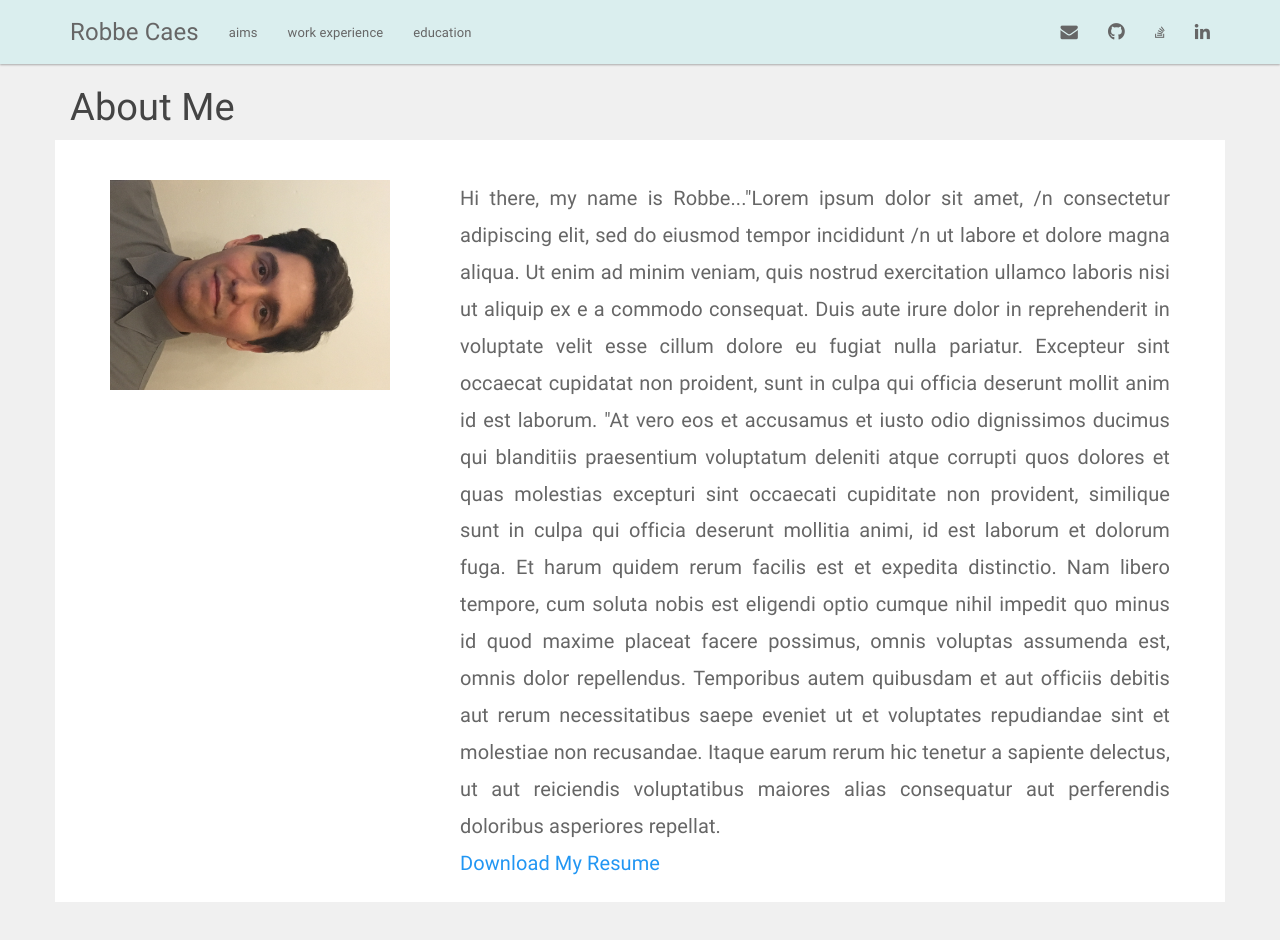
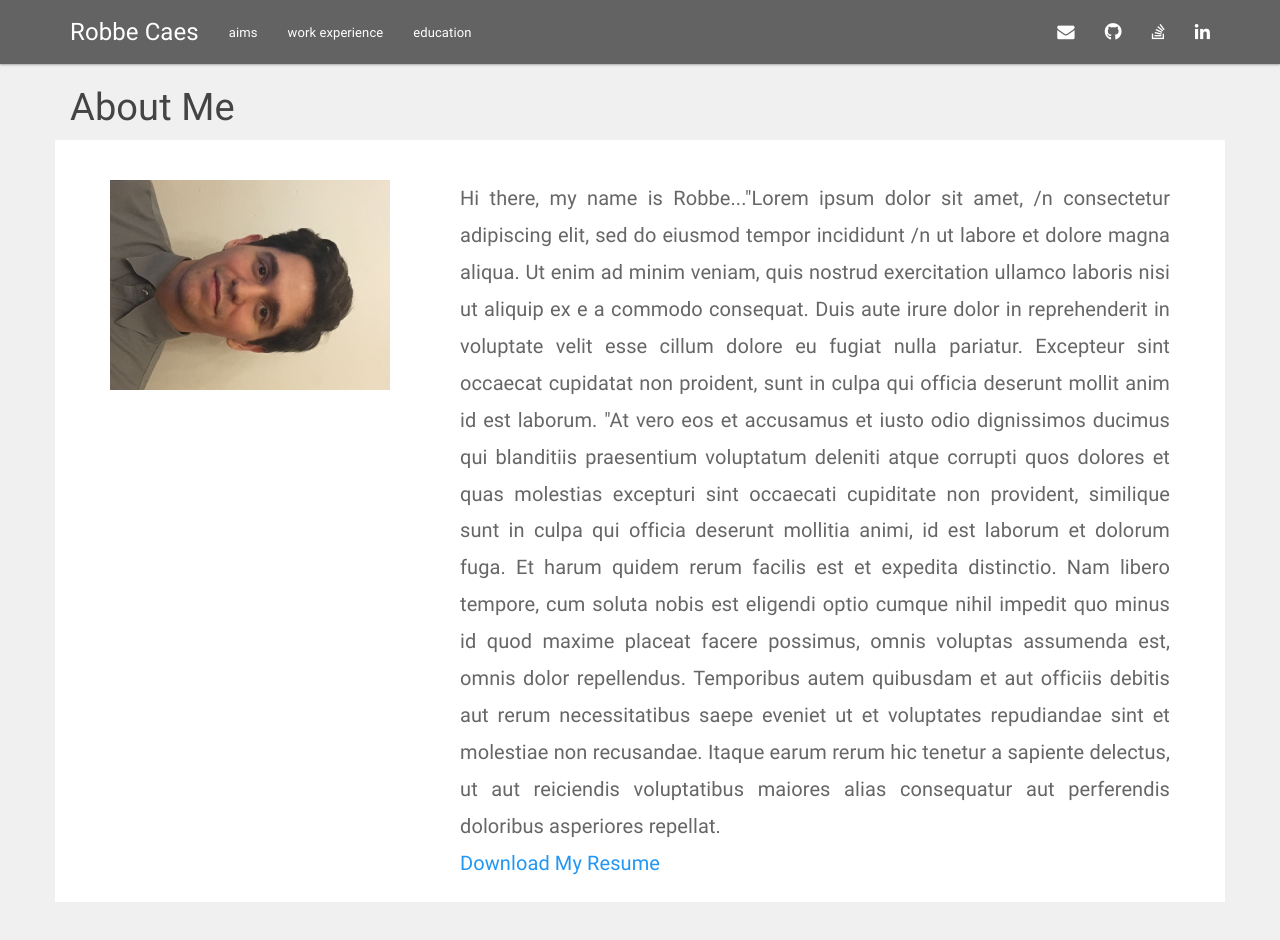
Before and after one commit to robbeca/robbeca.github.io, a plain HTML site: page index.html in a window 1280 px wide. Drawn offline with nearby package versions, Linux system fonts and the light colour scheme; some packages are replaced by stand-ins of ours.

Commit message:
changed header color

```diff
--- a/index.html
+++ b/index.html
@@ -9,8 +9,6 @@
 <meta name="generator" content="pandoc" />
 <meta http-equiv="X-UA-Compatible" content="IE=EDGE" />
 <meta name="viewport" content="width=device-width, initial-scale=1.0">
-
-
 
 <title>Robbe Caes</title>
 
@@ -26,12 +24,11 @@
 <link href="site_libs/font-awesome-5.1.0/css/all.css" rel="stylesheet" />
 <link href="site_libs/font-awesome-5.1.0/css/v4-shims.css" rel="stylesheet" />
 <link rel="stylesheet" href="https://cdnjs.cloudflare.com/ajax/libs/font-awesome/4.7.0/css/font-awesome.min.css">
-<style type="text/css">code{white-space: pre;}</style>
-<style type="text/css">
-  pre:not([class]) {
-    background-color:rgb(94, 139, 124);
-  }
-</style>
+<link rel="stylesheet" href="default" type="text/css" />
+<link rel="stylesheet" href="metropolis" type="text/css" />
+<link rel="stylesheet" href="metropolis-fonts" type="text/css" />
+
+
 <script type="text/javascript">
 if (window.hljs) {
   hljs.configure({languages: []});
@@ -40,9 +37,53 @@ if (window.hljs) {
     window.setTimeout(function() { hljs.initHighlighting(); }, 0);
   }
 }
-</script>
+// manage active state of menu based on current page
+$(document).ready(function () {
+  // active menu anchor
+  href = window.location.pathname
+  href = href.substr(href.lastIndexOf('/') + 1)
+  if (href === "")
+    href = "index.html";
+  var menuAnchor = $('a[href="' + href + '"]');
+
+  // mark it active
+  menuAnchor.parent().addClass('active');
+
+  // if it's got a parent navbar menu mark it active as well
+  menuAnchor.closest('li.dropdown').addClass('active');
+});
+
+// add bootstrap table styles to pandoc tables
+function bootstrapStylePandocTables() {
+  $('tr.header').parent('thead').parent('table').addClass('table table-condensed');
+}
+$(document).ready(function () {
+  bootstrapStylePandocTables();
+});
 
 
+$(document).ready(function () {
+  window.buildTabsets("TOC");
+});
+
+$(document).ready(function () {
+  $('.tabset-dropdown > .nav-tabs > li').click(function () {
+    $(this).parent().toggleClass('nav-tabs-open')
+  });
+});
+
+//code folding
+
+// dynamically load mathjax for compatibility with self-contained
+
+  (function () {
+    var script = document.createElement("script");
+    script.type = "text/javascript";
+    script.src  = "https://mathjax.rstudio.com/latest/MathJax.js?config=TeX-AMS-MML_HTMLorMML";
+    document.getElementsByTagName("head")[0].appendChild(script);
+  })();
+
+</script>
 
 <style type="text/css">
 
@@ -77,15 +118,6 @@ p{
 .table th:not([align]) {
   text-align: left;
 }
-</style>
-
-<link rel="stylesheet" href="default" type="text/css" />
-<link rel="stylesheet" href="metropolis" type="text/css" />
-<link rel="stylesheet" href="metropolis-fonts" type="text/css" />
-
-
-
-<style type = "text/css">
 .main-container {
   max-width: 1500px;
   margin-left: auto;
@@ -101,7 +133,6 @@ img {
   max-height:500px;
   padding:40px;
 
-
 }
 .tabbed-pane {
   padding-top: 12px;
@@ -115,10 +146,7 @@ button.code-folding-btn:focus {
 summary {
   display: list-item;
 }
-</style>
 
-
-<style type="text/css">
 /* padding for bootstrap navbar */
 body {
   padding-top: 64px;
@@ -186,29 +214,6 @@ body {
   margin-left: 10px;
   border-radius: 6px 0 6px 6px;
 }
-</style>
-
-<script>
-// manage active state of menu based on current page
-$(document).ready(function () {
-  // active menu anchor
-  href = window.location.pathname
-  href = href.substr(href.lastIndexOf('/') + 1)
-  if (href === "")
-    href = "index.html";
-  var menuAnchor = $('a[href="' + href + '"]');
-
-  // mark it active
-  menuAnchor.parent().addClass('active');
-
-  // if it's got a parent navbar menu mark it active as well
-  menuAnchor.closest('li.dropdown').addClass('active');
-});
-</script>
-
-<!-- tabsets -->
-
-<style type="text/css">
 .tabset-dropdown > .nav-tabs {
   display: inline-table;
   max-height: 500px;
@@ -260,34 +265,14 @@ $(document).ready(function () {
 .tabset-dropdown > .nav-tabs > li {
   display: none;
 }
-/*format lists*/
-ul:before{
-    content:attr(aria-label);
-    font-size:120%;
-    font-weight:bold;
-}
 
-ul.a{
-  font-size:20px;
-}
 </style>
-
-<!-- code folding -->
-
-
-
 
 </head>
 
 <body style="background-color:rgb(240, 240, 240)">
-
-
 <div class="container-fluid main-container">
-
-
-
-
-<div class="navbar navbar-default  navbar-fixed-top" role="navigation" style="background-color:rgb(218, 238, 238)">
+<div class="navbar navbar-default  navbar-fixed-top" role="navigation" style="background-color:rgb(100, 99, 99)">
   <div class="container">
     <div class="navbar-header">
       <button type="button" class="navbar-toggle collapsed" data-toggle="collapse" data-target="#navbar">
@@ -295,42 +280,42 @@ ul.a{
         <span class="icon-bar"></span>
         <span class="icon-bar"></span>
       </button>
-      <a class="navbar-brand" href="index.html">Robbe Caes</a>
+      <a class="navbar-brand" style="color: rgb(255, 255, 255)"href="index.html">Robbe Caes</a>
     </div>
     <div id="navbar" class="navbar-collapse collapse">
       <ul class="nav navbar-nav">
         <li>
-  <a href="aims.html">aims</a>
+  <a style="color: rgb(255, 255, 255)" href="aims.html">aims</a>
 </li>
 <li>
-  <a href="work.html">work experience</a>
+  <a style="color: rgb(255, 255, 255)" href="work.html">work experience</a>
 </li>
 <li>
-  <a href="education.html">education</a>
+  <a style="color: rgb(255, 255, 255)" href="education.html">education</a>
 </li>
       </ul>
       <ul class="nav navbar-nav navbar-right">
         <li>
-  <a href="contact.html">
-    <span class="fa fa-envelope fa-lg"></span>
+  <a style="color: rgb(255, 255, 255)" href="contact.html">
+    <span class="fa fa-envelope fa-lg"style="color: rgb(255, 255, 255)"></span>
 
   </a>
 </li>
 <li>
   <a href="https://github.com/robbeca">
-    <span class="fa fa-github fa-lg"></span>
+    <span class="fa fa-github fa-lg" style="color: rgb(255, 255, 255)"></span>
 
   </a>
 </li>
 <li>
   <a href="https://stackoverflow.com/users/11741133/robbe">
-    <span class="fa fa-stack-overflow pr-1"></span>
+    <span class="fa fa-stack-overflow fa-lg"style="color: rgb(255, 255, 255)"></span>
 
   </a>
 </li>
 <li>
   <a href="https://www.linkedin.com">
-    <span class="fa fa-linkedin fa-lg"></span>
+    <span class="fa fa-linkedin fa-lg"style="color: rgb(255, 255, 255)"></span>
 
   </a>
 </li>
@@ -382,45 +367,8 @@ ul.a{
 
 </div>
 </div>
-<script>
-
-// add bootstrap table styles to pandoc tables
-function bootstrapStylePandocTables() {
-  $('tr.header').parent('thead').parent('table').addClass('table table-condensed');
-}
-$(document).ready(function () {
-  bootstrapStylePandocTables();
-});
 
 
-</script>
-
-<!-- tabsets -->
-
-<script>
-$(document).ready(function () {
-  window.buildTabsets("TOC");
-});
-
-$(document).ready(function () {
-  $('.tabset-dropdown > .nav-tabs > li').click(function () {
-    $(this).parent().toggleClass('nav-tabs-open')
-  });
-});
-</script>
-
-<!-- code folding -->
-
-
-<!-- dynamically load mathjax for compatibility with self-contained -->
-<script>
-  (function () {
-    var script = document.createElement("script");
-    script.type = "text/javascript";
-    script.src  = "https://mathjax.rstudio.com/latest/MathJax.js?config=TeX-AMS-MML_HTMLorMML";
-    document.getElementsByTagName("head")[0].appendChild(script);
-  })();
-</script>
 
 </body>
 </html>
```
